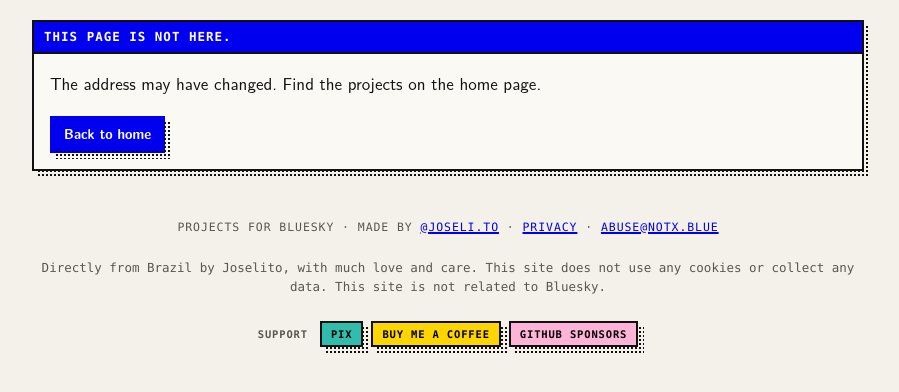
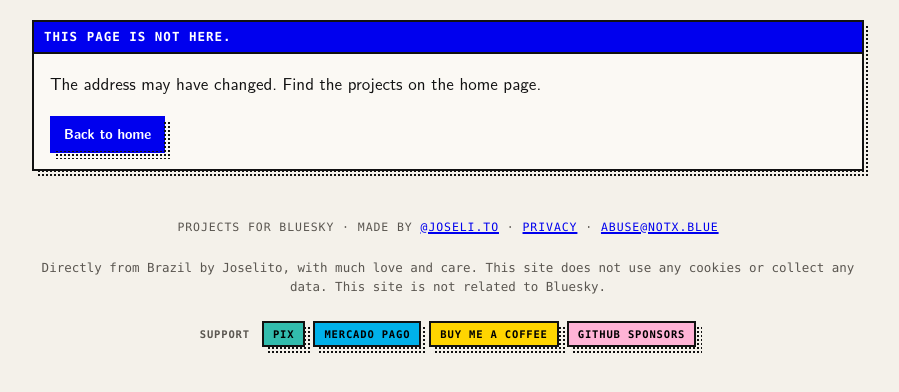
Before and after one commit to breakzplatform/notx.blue, a website with bundled scripts: page 404.html in a window 1280 px wide. Shown: the part 248-640 px from the top of the page, without its empty margins (192-1091 px from the left). Built offline with nearby package versions, Linux system fonts and the light colour scheme; a web font is replaced by a local one.

Commit message:
feat(support): add Mercado Pago chip after Pix

```diff
--- a/404.html
+++ b/404.html
@@ -47,6 +47,7 @@
     <div class="mb-6 flex flex-wrap items-center justify-center gap-2">
       <span data-i18n="support" class="db-micro mr-1 text-text-3">Apoie</span>
       <a href="https://pix.joseli.to" target="_blank" rel="noopener" class="db-chip db-chip-pix cast press" data-i18n="pix">Pix</a>
+      <a href="https://link.mercadopago.com.br/breakzplatform" target="_blank" rel="noopener" class="db-chip db-chip-mercadopago cast press" data-i18n="mercadopago">Mercado Pago</a>
       <a href="https://buymeacoffee.com/joselito" target="_blank" rel="noopener" class="db-chip db-chip-coffee cast press" data-i18n="coffee">Buy Me a Coffee</a>
       <a href="https://github.com/sponsors/breakzplatform" target="_blank" rel="noopener" class="db-chip db-chip-sponsors cast press" data-i18n="sponsors">GitHub Sponsors</a>
     </div>
--- a/assets/site-v2.css
+++ b/assets/site-v2.css
@@ -61,6 +61,7 @@
   font: var(--type-label); text-transform: uppercase; letter-spacing: var(--tracking-meta); text-decoration: none;
 }
 a.db-chip-pix, a.db-chip-pix:visited, a.db-chip-pix:hover { background: var(--ink-pix); color: var(--on-pix); }
+a.db-chip-mercadopago, a.db-chip-mercadopago:visited, a.db-chip-mercadopago:hover { background: #00B1EA; color: #000; }
 a.db-chip-coffee, a.db-chip-coffee:visited, a.db-chip-coffee:hover { background: var(--ink-yellow); color: var(--on-yellow); }
 a.db-chip-sponsors, a.db-chip-sponsors:visited, a.db-chip-sponsors:hover { background: var(--ink-sponsors); color: var(--on-sponsors); }
 
--- a/i18n/en.js
+++ b/i18n/en.js
@@ -47,6 +47,7 @@
   "pessoas": "pessoas.dev",
   "ceuazul": "ceuazul.online",
   "pix": "Pix",
+  "mercadopago": "Mercado Pago",
   "coffee": "Buy Me a Coffee",
   "sponsors": "GitHub Sponsors",
   "privacy": "Privacy",
--- a/i18n/pt-BR.js
+++ b/i18n/pt-BR.js
@@ -47,6 +47,7 @@
   "pessoas": "pessoas.dev",
   "ceuazul": "ceuazul.online",
   "pix": "Pix",
+  "mercadopago": "Mercado Pago",
   "coffee": "Buy Me a Coffee",
   "sponsors": "GitHub Sponsors",
   "privacy": "Privacidade",
--- a/site-data.js
+++ b/site-data.js
@@ -39,6 +39,7 @@
 ];
 export const support = [
   { label: 'pix', url: 'https://pix.joseli.to', className: 'pix' },
+  { label: 'mercadopago', url: 'https://link.mercadopago.com.br/breakzplatform', className: 'mercadopago' },
   { label: 'coffee', url: 'https://buymeacoffee.com/joselito', className: 'coffee' },
   { label: 'sponsors', url: 'https://github.com/sponsors/breakzplatform', className: 'sponsors' },
 ];
```
Also changed, not shown: index.html (+1 -0 lines), privacy.html (+1 -0 lines).
